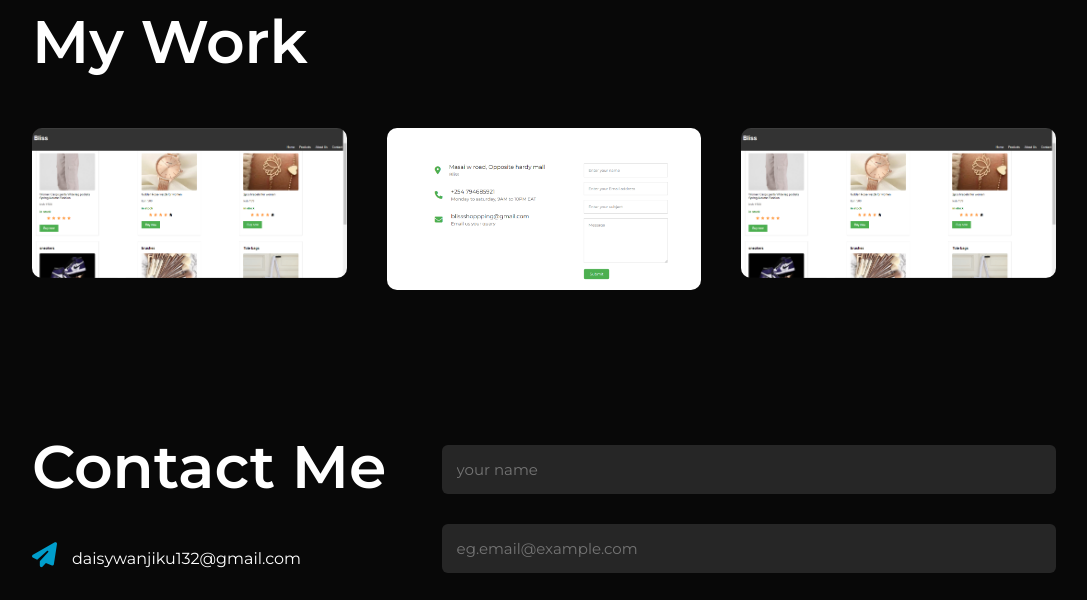
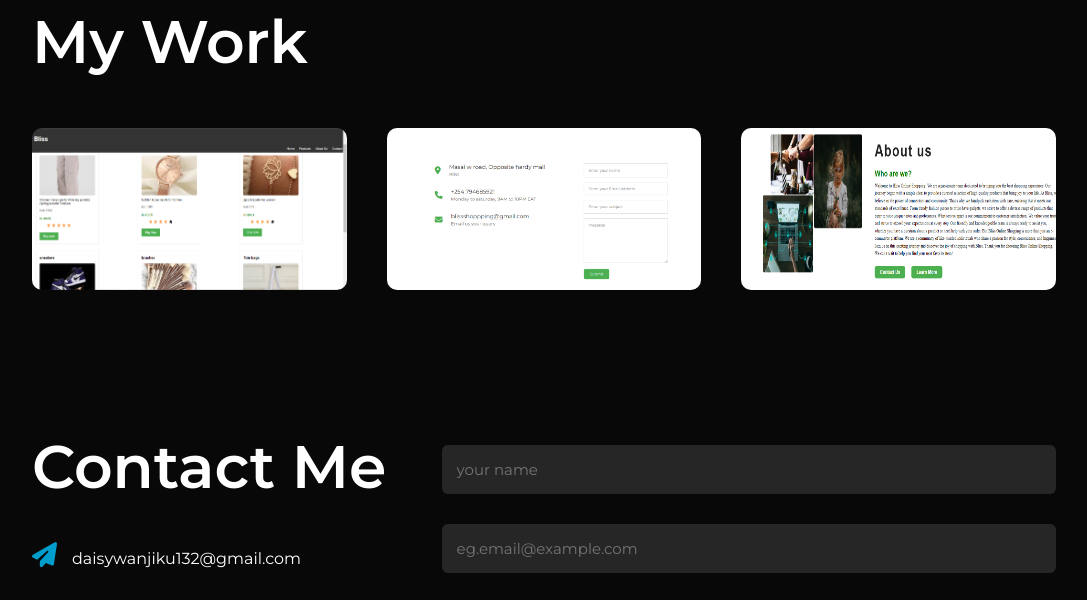
Before and after one commit to Daisywanj130/project6, a plain HTML site: page index.html in a window 1280 px wide. Shown: the part 2160-2760 px from the top of the page, without its empty margins (96-1183 px from the left). Drawn offline with Linux system fonts and the light colour scheme.

Commit message:
added image3

```diff
--- a/index.html
+++ b/index.html
@@ -148,8 +148,8 @@
           </div>
 
           <div class="work">
-            <a href="./images/first.png" data-lightbox="models" >
-              <img src="./images/first.png" alt="project1" />
+            <a href="./images/image3.PNG" data-lightbox="models" >
+              <img src="./images/image3.PNG" alt="project1" />
             </a>
           </div>
         </div>
--- a/style.css
+++ b/style.css
@@ -206,6 +206,7 @@ nav ul li a:hover::after {
   border-radius: 10px;
   display: block;
   transition: transform 0.5s;
+  height: 100%;
 }
 .work:hover img {
   transform: scale(1.1);
```
Also changed, not shown: images/image3.PNG (added).
